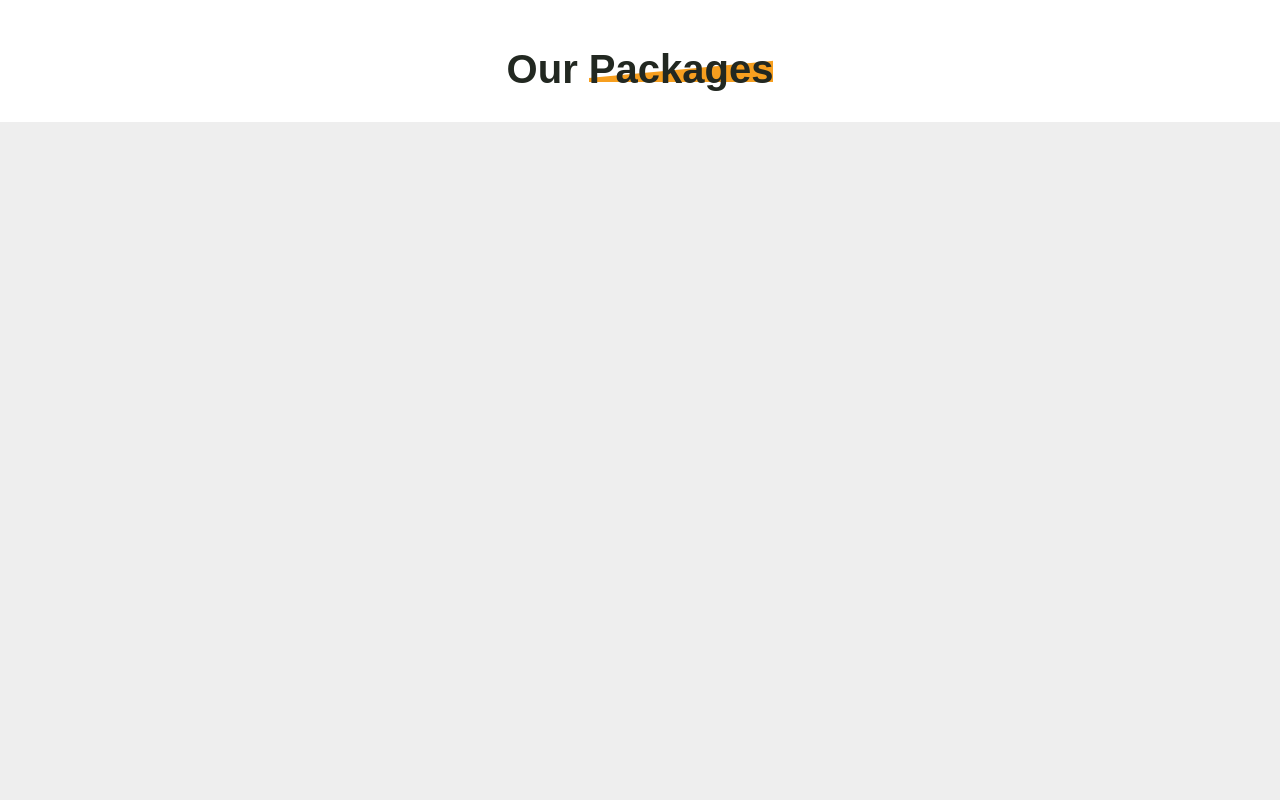
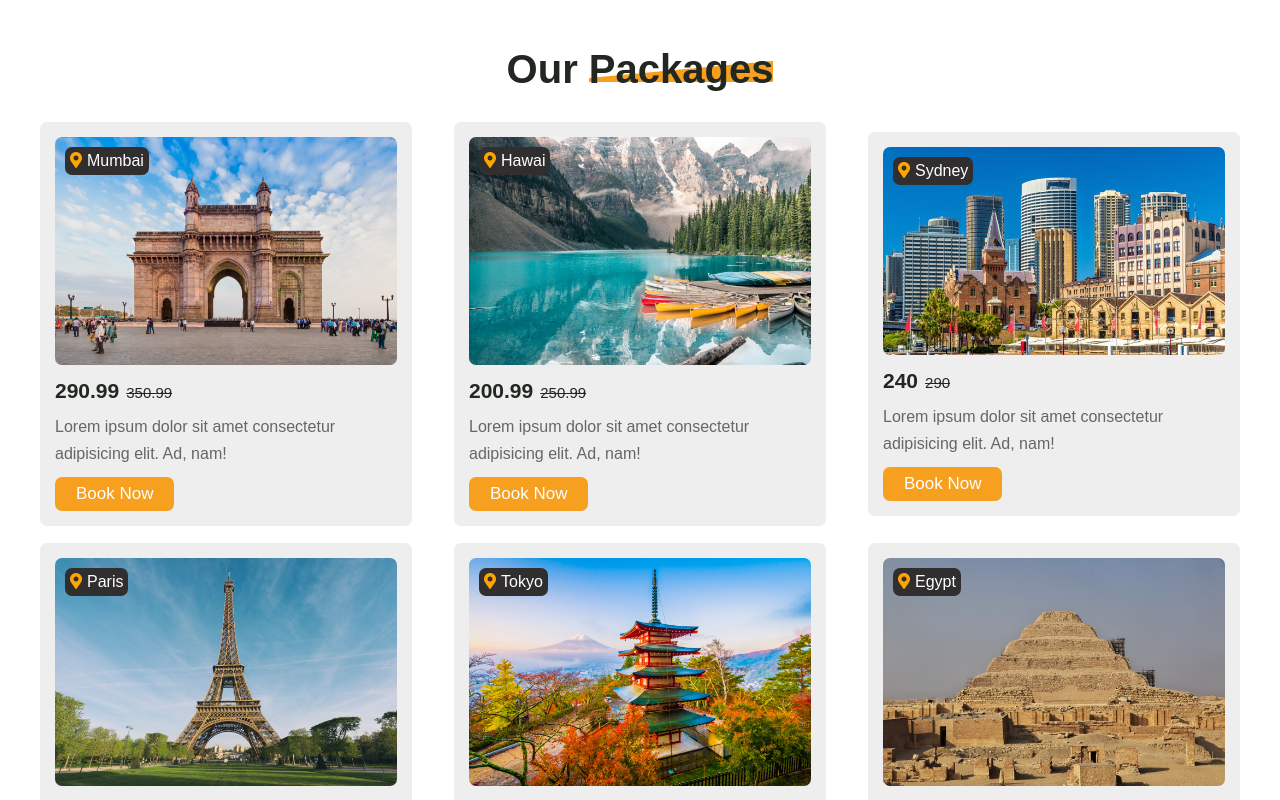
Before and after one commit to YousefDan/tour-travel-pro, a React (Create React App) app: page / in a window 1280 px wide. Shown: the part 980-1780 px from the top of the page. Before the commit the page ends 1102 px from the top, so only its background shows below. Built offline with nearby package versions, Linux system fonts and the light colour scheme.

Commit message:
Packages component adde4d

```diff
--- a/src/components/packages/Packages.jsx
+++ b/src/components/packages/Packages.jsx
@@ -1,9 +1,37 @@
+import { packagesData } from "../../data";
 import Heading from "../heading/Heading";
+import "./packages.scss"
 
 const Packages = () => {
-    return ( <section className="packages">
-        <Heading title="Our Packages" />
-    </section> );
-}
+  return (
+    <section className="packages">
+      <Heading title="Our Packages" />
+      <div className="packages-container">
+        {packagesData.map((item) => (
+          <div key={item.id} className="package-item">
+            <div className="img-wrapper">
+              <img src={item.img} alt="" />
+              <div className="destination">
+                <i className="fas fa-map-marker-alt"></i>
+                {item.destination}
+              </div>
+            </div>
+            <div className="info-wrapper">
+              <div className="price">
+                {item.priceWithDiscount}
+                <span>{item.price}</span>
+              </div>
+              <p>
+                Lorem ipsum dolor sit amet consectetur adipisicing elit. Ad,
+                nam!
+              </p>
+              <div className="btn">Book Now</div>
+            </div>
+          </div>
+        ))}
+      </div>
+    </section>
+  );
+};
 
 export default Packages;
--- a/src/components/packages/packages.scss
+++ b/src/components/packages/packages.scss
@@ -0,0 +1,77 @@
+.packages {
+    .packages-container {
+        display: flex;
+        align-items: center;
+        justify-content: space-between;
+        flex-wrap: wrap;
+        padding: 0 40px;
+        background: var(--bg-color-2);
+        .package-item {
+            width: 31%;
+            background: var(--bg-color-1);
+            margin-bottom: 17px;
+            padding: 15px;
+            border-radius: 7px;
+            .img-wrapper {
+                width: 100%;
+                position: relative;
+                img {
+                    width: 100%;
+                    border-radius: 7px;
+                }
+                .destination {
+                    position: absolute;
+                    top: 10px;
+                    left: 10px;
+                    background: rgb(48, 46, 46);
+                    color: white;
+                    padding: 5px;
+                    border-radius: 7px;
+                    i {
+                        color: orange;
+                        margin-right: 5px;
+                    }
+                }
+            }
+            .info-wrapper {
+                color: var(--text-color-1);
+                .price {
+                  color: var(--text-color-2);
+                  font-weight: bolder;
+                  font-size: 21px;
+                  margin: 10px 0;
+                  span {
+                      font-weight: normal;
+                      font-size: 15px;
+                      text-decoration: line-through;
+                      columns: var(--text-color-1);
+                      margin-left: 7px;
+                  }
+                }
+                p {
+                    margin-bottom: 10px;
+                    line-height: 1.7;
+                }
+            }
+        }
+    }
+}
+@media (max-width: 991px) {
+    .packages {
+        .packages-container {
+            padding: 0 17px;
+            .package-item {
+                width: 48%;
+            }
+        }
+    }
+}
+@media (max-width: 520px) {
+    .packages {
+        .packages-container {
+            .package-item {
+                width: 100%;
+            }
+        }
+    }
+}
--- /dev/null
+++ b/src/data.js
@@ -0,0 +1,44 @@
+export const packagesData = [
+    {
+        id: 1,
+        img:"/images/p-1.jpg",
+        destination: "Mumbai",
+        price: "350.99",
+        priceWithDiscount: "290.99",
+    },
+    {
+        id: 2,
+        img:"/images/p-2.jpg",
+        destination: "Hawai",
+        price: "250.99",
+        priceWithDiscount: "200.99",
+    },
+    {
+        id: 3,
+        img:"/images/p-3.jpg",
+        destination: "Sydney",
+        price: "290",
+        priceWithDiscount: "240",
+    },
+    {
+        id: 4,
+        img:"/images/p-4.jpg",
+        destination: "Paris",
+        price: "250",
+        priceWithDiscount: "240.99",
+    },
+    {
+        id: 5,
+        img:"/images/p-5.jpg",
+        destination: "Tokyo",
+        price: "310",
+        priceWithDiscount: "280.99",
+    },
+    {
+        id: 6,
+        img:"/images/p-6.jpg",
+        destination: "Egypt",
+        price: "310",
+        priceWithDiscount: "280.99",
+    },
+]
```
